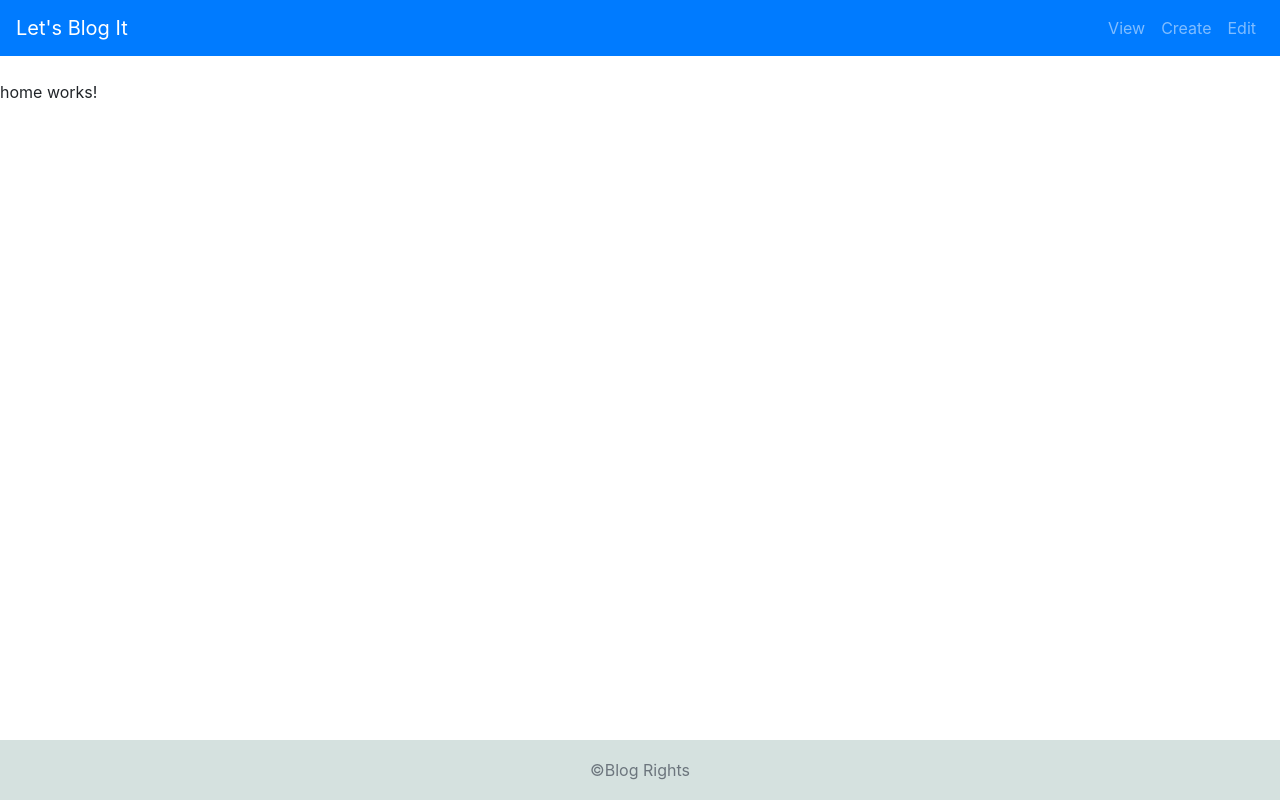
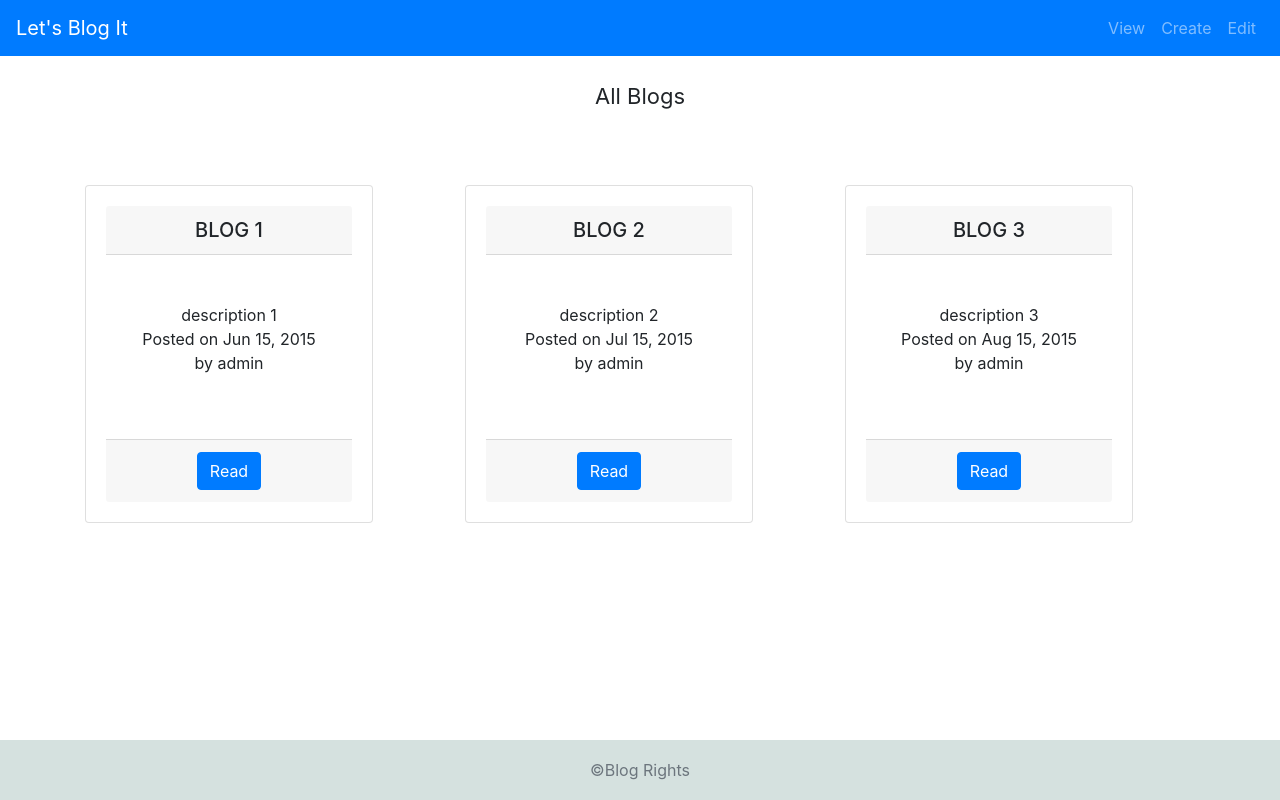
Before and after one commit to tabbu724/angular_blog_app, an Angular app: page /home in a window 1280 px wide. Built offline with nearby package versions, Linux system fonts and the light colour scheme.

Commit message:
templating with data interpolation, ngFor and ngIf

```diff
--- a/src/app/blog-view/blog-view.component.html
+++ b/src/app/blog-view/blog-view.component.html
@@ -1 +1,30 @@
-<p>blog-view works!</p>
+<div class="container">
+    <div class="row" *ngIf="currentBlog">
+        <div class="col-md-12">
+                <h2>{{currentBlog.title}}</h2>
+                <p>posted by {{currentBlog.createdBy}} on {{currentBlog.time | date}}</p>
+                <!-- ngfor has two attributes first and last depicting the first and last value of the iterable(here , array) -->
+                <p *ngIf="currentBlog.tags!=undefined && currentBlog.tags.length>0">tags : <span *ngFor="let tag of currentBlog.tags;let first=first;let last = last">{{tag}} {{last ? '' : ', '}}</span></p>
+                <hr>
+                <!-- interpolation way -->
+                <div [innerHtml]="currentBlog.bodyHtml"></div>
+                <hr>
+                <h5>category - {{currentBlog.category}}</h5>
+        </div>
+
+    </div>
+    <hr>
+    <div class="row" *ngIf="currentBlog">
+        <div class="col-md-4">
+                <a class="btn btn-primary" routerLink="['/edit',currentBlog.blogId]">Edit</a>
+        </div>
+
+        <div class="col-md-4">
+                <a class="btn btn-danger" >Delete</a>
+        </div>
+
+        <div class="col-md-4">
+                <a class="btn btn-warning" >Back</a>
+        </div>
+    </div>
+</div>
--- a/src/app/blog-view/blog-view.component.ts
+++ b/src/app/blog-view/blog-view.component.ts
@@ -1,6 +1,8 @@
 // importing header files
 import { Component, OnInit } from '@angular/core';
 
+// importing ActivatedRoute module to access the data(blog id) from the route
+import{ActivatedRoute,Router} from '@angular/router';
 
 // decorator
 @Component({
@@ -9,12 +11,66 @@ import { Component, OnInit } from '@angular/core';
   styleUrls: ['./blog-view.component.css']
 })
 
+
 // class where logic is written
 export class BlogViewComponent implements OnInit {
+  currentBlog;
 
-  constructor() { }
+  allBlog = [{
+    'blogId': "1",
+    'title': "Blog 1",
+    'description': "description 1",
+    'createdBy': 'admin',
+    'time': 'Jun 15, 2015, 9:03:01 AM',
+    'views': 0,
+    'category': "environment",
+    "tags":['global warming','sustainable development','carbon footprint'],
+    "bodyHtml":"This is blog body"
+  },
+  {
+    'blogId': '2',
+    'title': "Blog 2",
+    'description': "description 2",
+    'createdBy': 'admin',
+    'time': 'Jul 15, 2015, 9:03:01 AM',
+    'views': 1,
+    'category': 'comedy',
+    "tags":[],
+    "bodyHtml":"This is blog body"
+  },
+  {
+    'blogId': '3',
+    'title': "Blog 3",
+    'description': "description 3",
+    'createdBy': 'admin',
+    'time': 'Aug 15, 2015, 9:03:01 AM',
+    'views': 2,
+    'category': 'politics',
+    "tags":[],
+    "bodyHtml":"This is blog body"
+  }];
+
+  constructor(private _route:ActivatedRoute, private router:Router) {
+    // console.log("constructor is called");
+
+  }
 
   ngOnInit() {
+    // console.log("ngOnInit is called");
+    let blogId = this._route.snapshot.paramMap.get('blogId');
+    // console.log(blogId);
+    this.getSingleBlogInfo(blogId);
+
+  }
+
+  getSingleBlogInfo = (currentBlogId):any=>{
+    for(let blog of this.allBlog){
+      if(blog.blogId == currentBlogId){
+        this.currentBlog = blog;
+      }
+    }
+
+    console.log("current blog",this.currentBlog);
   }
 
 }
--- a/src/app/home/home.component.html
+++ b/src/app/home/home.component.html
@@ -1 +1,27 @@
-<p>home works!</p>
+<div class="container" style="text-align: center">
+    <div class="row" style="text-align: center">
+        <div class="col-md-12" style="font-size: 22px">All Blogs</div>
+    </div>
+    <br><br><br>
+    <div class="row" style="text-align: center">
+        <div *ngFor="let blog of allBlog" class="col-md-4">
+            <div class="card" style="width: 18rem;">
+                <div class="card-body">
+                    <h5 class="card-title card-header">{{blog.title | uppercase}}</h5>
+                        <br><br>
+                    <p class="card-text">{{blog.description}} <br> Posted on {{blog.time | date}} <br>
+                        by {{blog.createdBy}}
+                    </p>
+                    <br><br>
+                    <div class="card-footer">
+                        <a [routerLink]="['/blog',blog.blogId]" class="btn btn-primary">Read</a>
+                    </div>
+
+
+                </div>
+            </div>
+        </div>
+        <br>
+    </div>
+
+</div>
--- a/src/app/home/home.component.ts
+++ b/src/app/home/home.component.ts
@@ -6,7 +6,39 @@ import { Component, OnInit } from '@angular/core';
   styleUrls: ['./home.component.css']
 })
 export class HomeComponent implements OnInit {
-
+  allBlog = [{
+    'blogId': "1",
+    'title': "Blog 1",
+    'description': "description 1",
+    'createdBy': 'admin',
+    'time': 'Jun 15, 2015, 9:03:01 AM',
+    'views': 0,
+    'category': 'environment',
+    "tags":[],
+    "bodyHtml":"This is blog body"
+  },
+  {
+    'blogId': '2',
+    'title': "Blog 2",
+    'description': "description 2",
+    'createdBy': 'admin',
+    'time': 'Jul 15, 2015, 9:03:01 AM',
+    'views': 1,
+    'category': 'comedy',
+    "tags":[],
+    "bodyHtml":"This is blog body"
+  },
+  {
+    'blogId': '3',
+    'title': "Blog 3",
+    'description': "description 3",
+    'createdBy': 'admin',
+    'time': 'Aug 15, 2015, 9:03:01 AM',
+    'views': 2,
+    'category': 'politics',
+    "tags":[],
+    "bodyHtml":"This is blog body"
+  }]
   constructor() { }
 
   ngOnInit() {
--- /dev/null
+++ b/src/app/not-found/not-found.component.html
@@ -0,0 +1 @@
+<p>not-found works!</p>
--- /dev/null
+++ b/src/app/not-found/not-found.component.ts
@@ -0,0 +1,15 @@
+import { Component, OnInit } from '@angular/core';
+
+@Component({
+  selector: 'app-not-found',
+  templateUrl: './not-found.component.html',
+  styleUrls: ['./not-found.component.css']
+})
+export class NotFoundComponent implements OnInit {
+
+  constructor() { }
+
+  ngOnInit() {
+  }
+
+}
```
Also changed, not shown: src/app/app.module.ts (+7 -3 lines), src/app/not-found/not-found.component.css (added), 1 other file (tests, documents, lock files or other folders).
